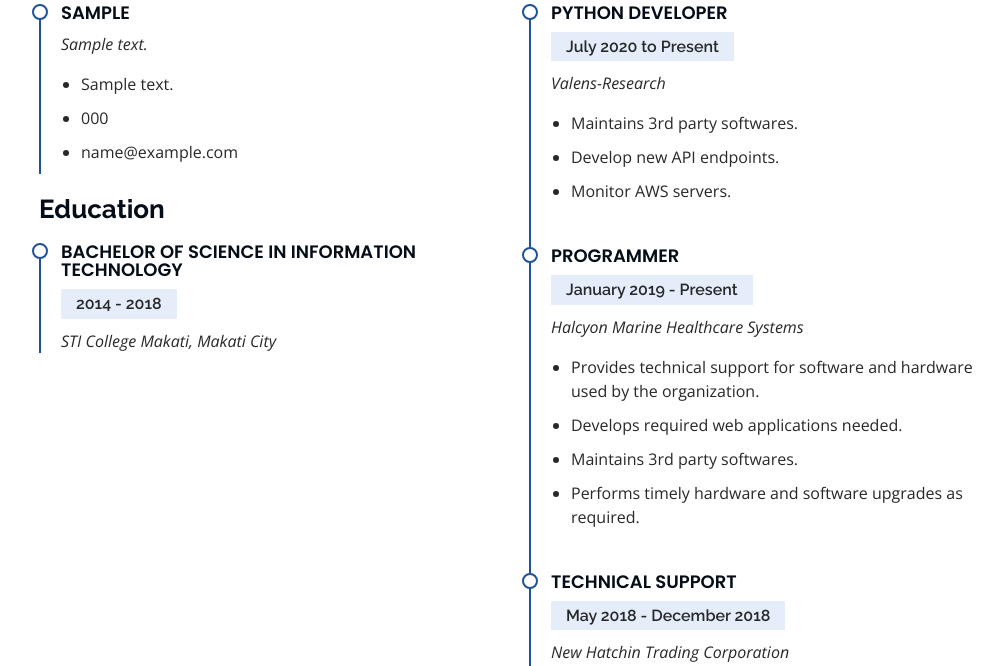
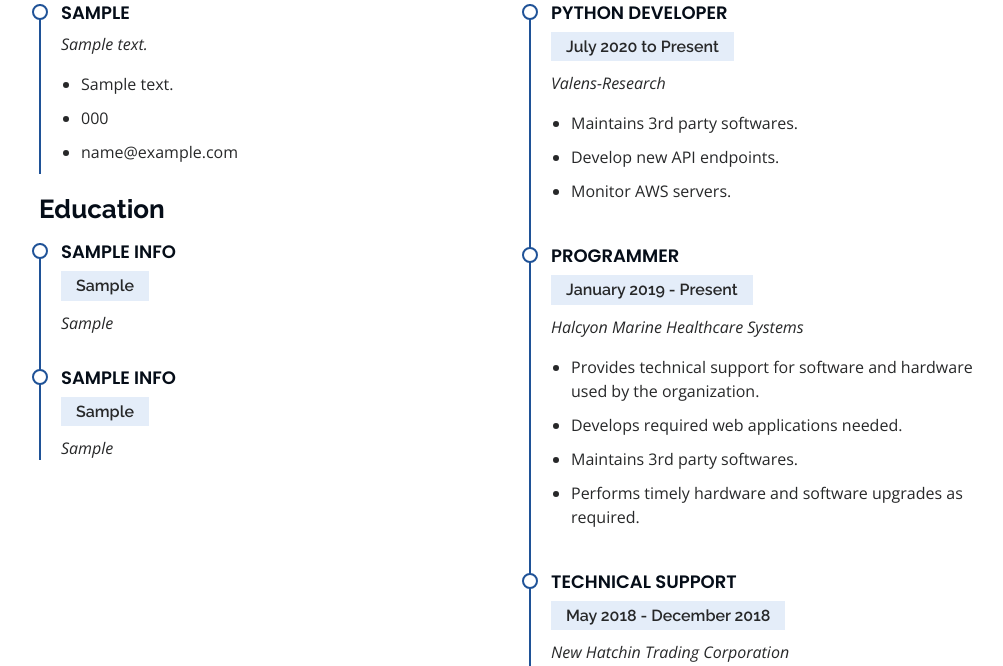
Before and after one commit to aceaceace30/personal-website, a Django app: template portfolio/templates/portfolio/index.html in a window 1280 px wide. Shown: the part 1911-2577 px from the top of the page, without its empty margins (276-1279 px from the left). Run offline with Django 3.2, Linux system fonts and the light colour scheme; data comes from the database, SQL or seed files in the repository; the template is opened without the code that fills it: values that come from a table or form of the project are taken from there, most other values are stand-ins (such as "Sample title", 1, 10 or a date in 2020); parts of the project's set-up code (start-up, migrations or seed data) failed here and were passed over; some libraries are stand-ins or nearby versions.

Commit message:
Added dynamic education

```diff
--- a/portfolio/templates/portfolio/index.html
+++ b/portfolio/templates/portfolio/index.html
@@ -116,9 +116,14 @@
 
                     <h3 class="resume-title">Education</h3>
                     <div class="resume-item">
-                        <h4>Bachelor of Science in Information Technology</h4>
-                        <h5>2014 - 2018</h5>
-                        <p><em>STI College Makati, Makati City</em></p>
+                        <h4>{{ info.education_title1 }}</h4>
+                        <h5>{{ info.education_year1 }}</h5>
+                        <p><em>{{ info.education_location1 }}</em></p>
+                    </div>
+                    <div class="resume-item">
+                        <h4>{{ info.education_title2 }}</h4>
+                        <h5>{{ info.education_year2 }}</h5>
+                        <p><em>{{ info.education_location2 }}</em></p>
                     </div>
                 </div>
                 <div class="col-lg-6" data-aos="fade-up" data-aos-delay="100">
```
